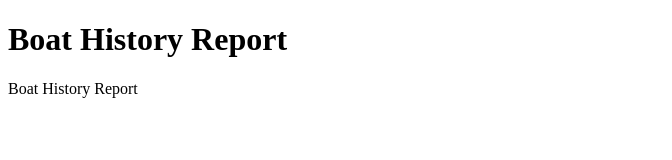
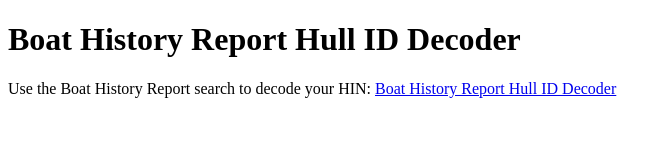
Before and after one commit to boat-history-report/boat-history-report.github.io, a plain HTML site: page index.html in a window 1280 px wide. Shown: the whole page, without its empty margins (0-672 px from the left). Drawn offline with Linux system fonts and the light colour scheme.

Commit message:
Update index.html

```diff
--- a/index.html
+++ b/index.html
@@ -1,7 +1,9 @@
 <!DOCTYPE html>
 <html>
 <body>
-<h1>Boat History Report</h1>
-<p>Boat History Report</p>
+<h1>Boat History Report Hull ID Decoder</h1>
+<p>Use the Boat History Report search to decode your HIN:
+<a href="https://boathistoryreport.com/">Boat History Report Hull ID Decoder</a>
+</p>
 </body>
 </html>
```
